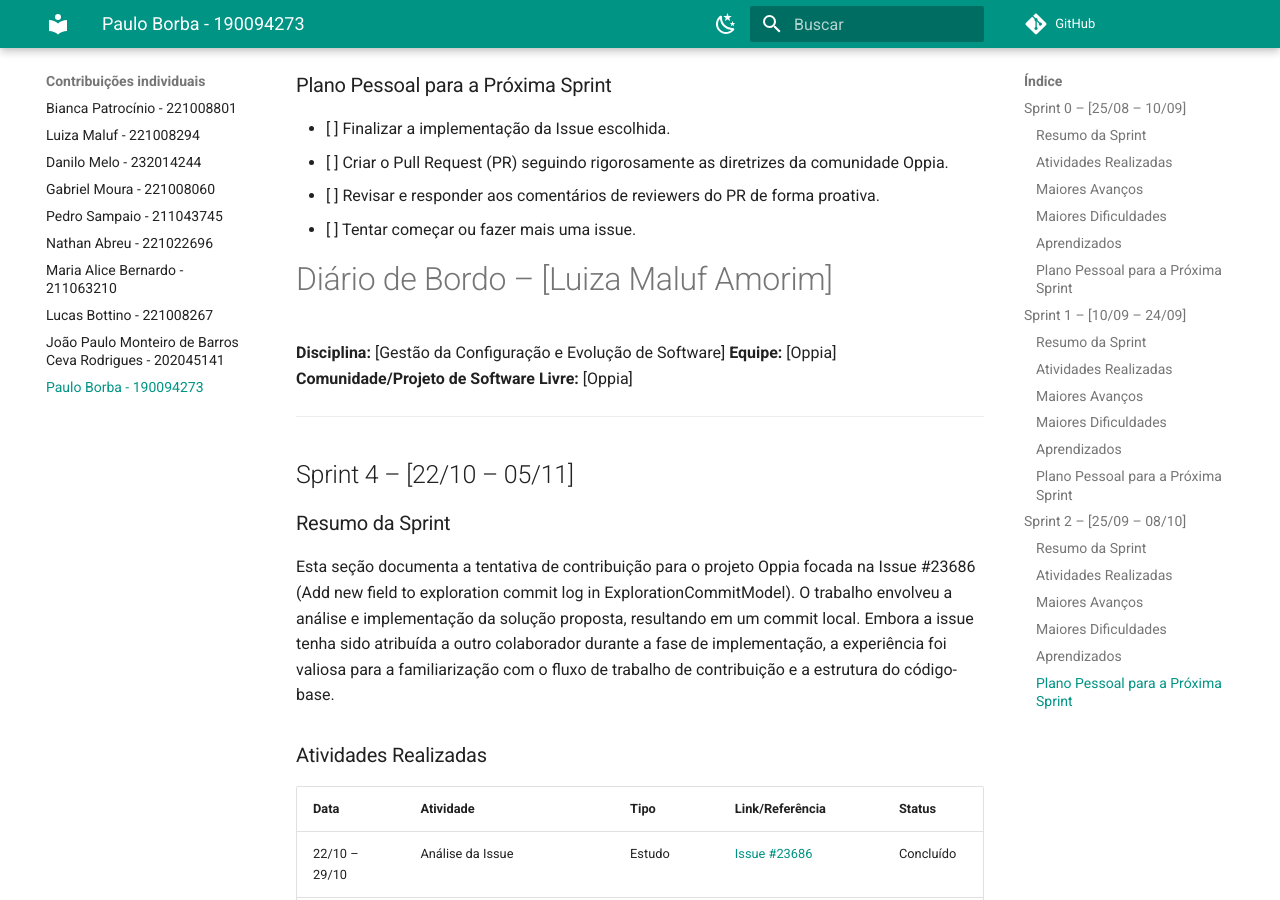
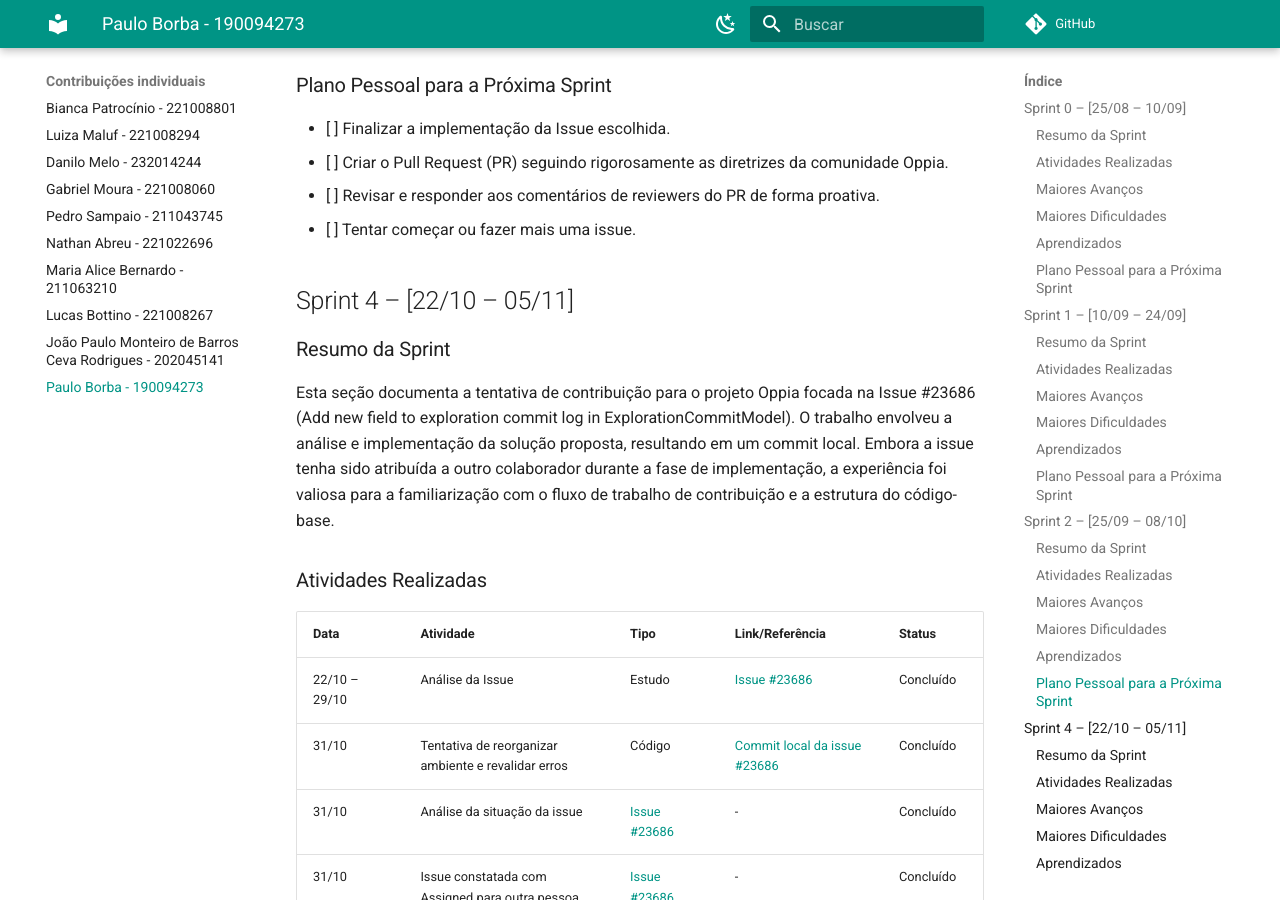
Before and after one commit to LuizaMaluf/GCES-OPPIA-relatorios, an MkDocs documentation site: the page built from docs/contribuicoes_individuais/PauloBorba-190094273/diarioBordo.md, in a window 1280 px wide and 900 px high, scrolled down 4472 px. Built offline with MkDocs 1.6.1 and Material for MkDocs 9.7.7, drawn with Linux system fonts in a browser that asks for light colours; comment, search, counter and statistics services are not loaded.

Commit message:
Correção final

```diff
--- a/docs/contribuicoes_individuais/PauloBorba-190094273/diarioBordo.md
+++ b/docs/contribuicoes_individuais/PauloBorba-190094273/diarioBordo.md
@@ -131,15 +131,6 @@
 * [ ] Revisar e responder aos comentários de reviewers do PR de forma proativa.
 * [ ] Tentar começar ou fazer mais uma issue.
 
-
-# Diário de Bordo – \[Luiza Maluf Amorim]
-
-**Disciplina:** \[Gestão da Configuração e Evolução de Software]
-**Equipe:** \[Oppia]
-**Comunidade/Projeto de Software Livre:** \[Oppia]
-
----
-
 ## Sprint 4 – [22/10 – 05/11]
 
 ### Resumo da Sprint
```
